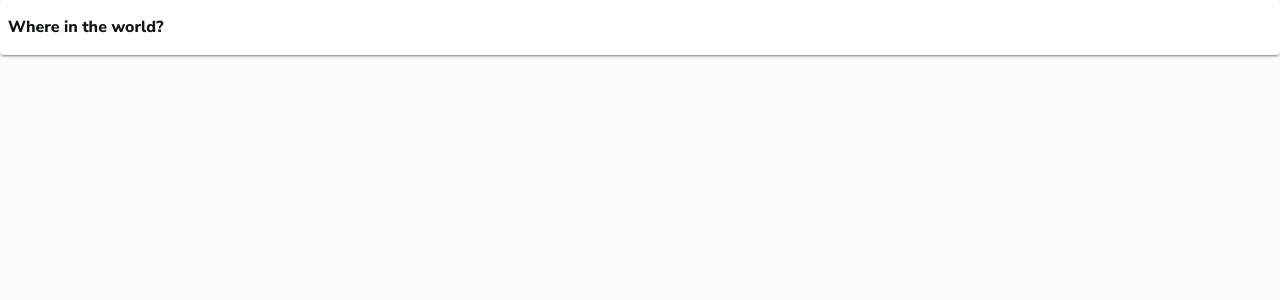
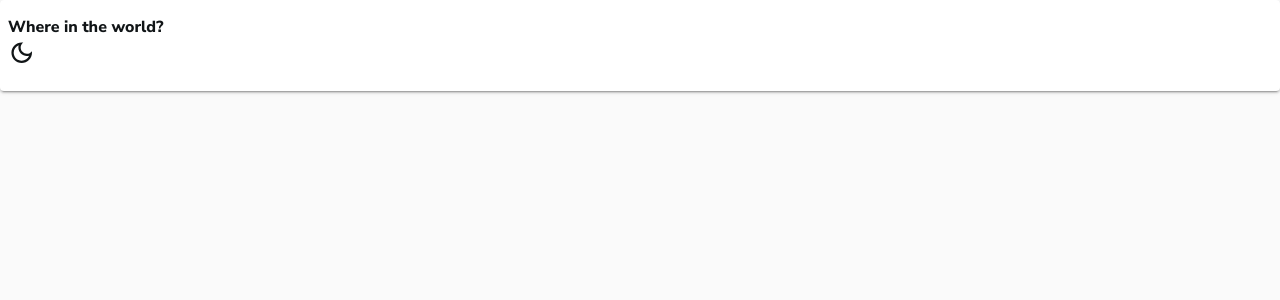
Before and after one commit to shalash23/fe-countries, a React (Vite) app: page / in a window 1280 px wide. Shown: the top 300 px of the page. Built offline with nearby package versions, Linux system fonts and the light colour scheme.

Commit message:
going home now

```diff
--- a/src/App.jsx
+++ b/src/App.jsx
@@ -2,6 +2,7 @@ import React from "react";
 import { Paper, Typography, CssBaseline } from "@mui/material";
 import { createTheme, ThemeProvider } from "@mui/material/styles";
 import { themeOptions } from "./theme";
+import DarkModeOutlinedIcon from "@mui/icons-material/DarkModeOutlined";
 
 const App = () => {
   const theme = createTheme(themeOptions);
@@ -25,6 +26,7 @@ const App = () => {
           >
             Where in the world?
           </Typography>
+          <DarkModeOutlinedIcon />
         </Paper>
       </ThemeProvider>
     </div>
```
